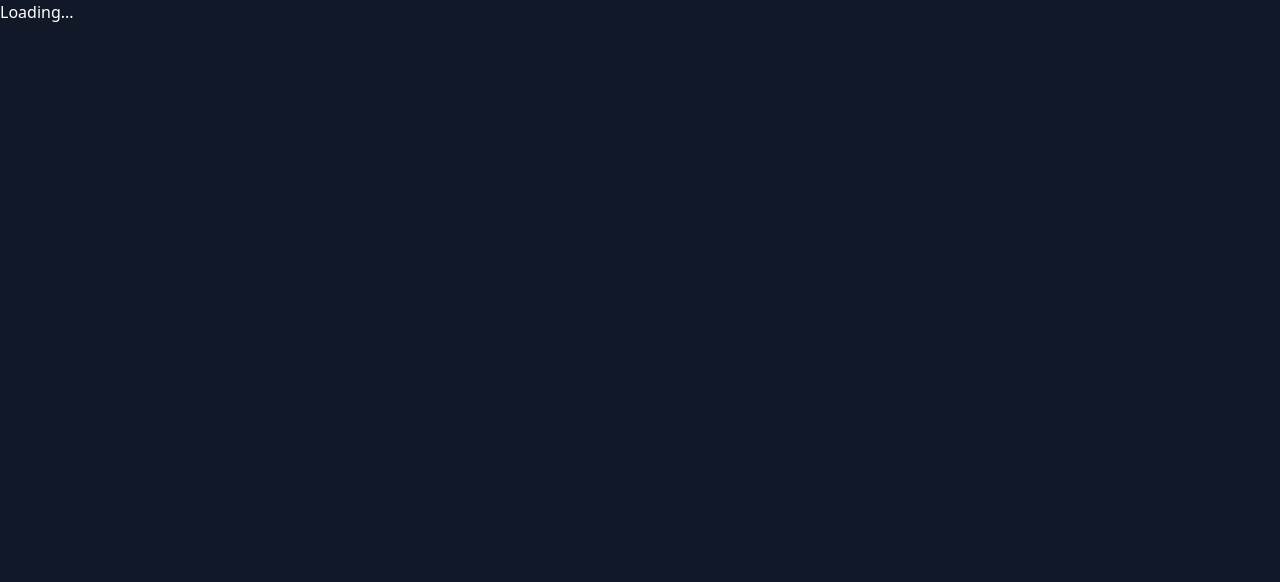
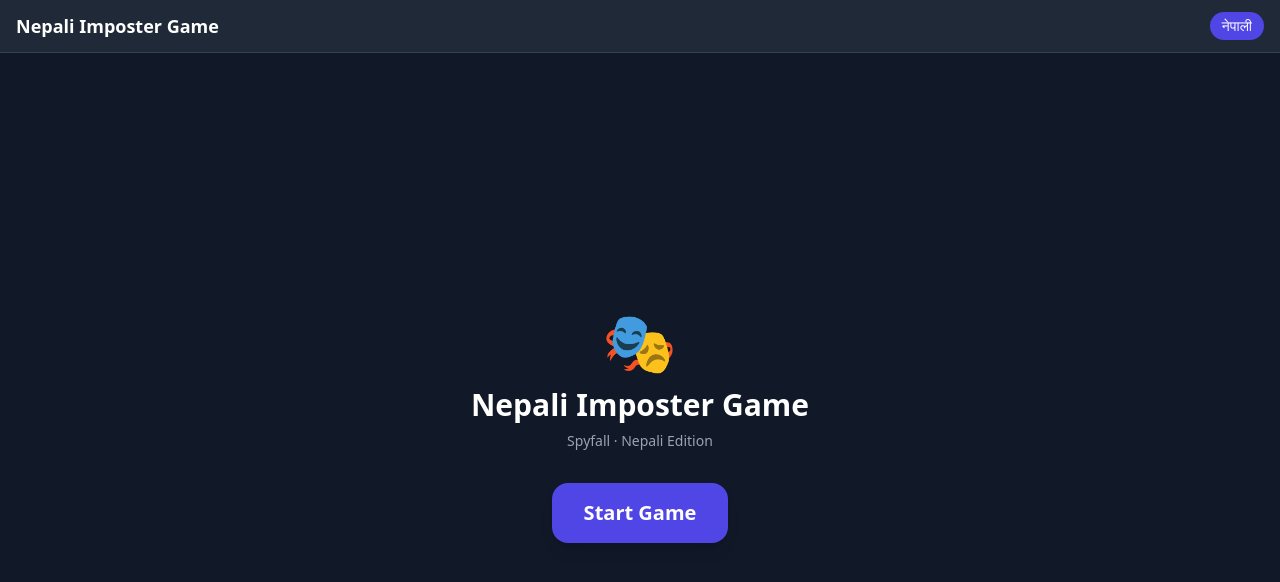
Before and after one commit to kshitizfrompali/nepali-imposter-game, a React (Vite) app: page / in a window 1280 px wide. Shown: the top 582 px of the page. Built offline with nearby package versions, Linux system fonts and the light colour scheme.

Commit message:
feat: add HomeScreen and wire up providers

```diff
--- a/src/App.tsx
+++ b/src/App.tsx
@@ -1,3 +1,25 @@
+import { AppProvider, useApp } from './context/AppContext'
+import { LanguageProvider } from './context/LanguageContext'
+import Header from './components/Header'
+import HomeScreen from './components/screens/HomeScreen'
+
+function ScreenRouter() {
+  const { state } = useApp()
+  if (state.screen === 'settings') return <div className="p-4 text-white">Settings coming soon...</div>
+  return <HomeScreen />
+}
+
 export default function App() {
-  return <div className="min-h-screen bg-gray-900 text-white">Loading...</div>
+  return (
+    <LanguageProvider>
+      <AppProvider>
+        <div className="min-h-screen bg-gray-900 flex flex-col">
+          <Header />
+          <main className="flex flex-col flex-1">
+            <ScreenRouter />
+          </main>
+        </div>
+      </AppProvider>
+    </LanguageProvider>
+  )
 }
--- /dev/null
+++ b/src/components/screens/HomeScreen.tsx
@@ -0,0 +1,23 @@
+import { useApp } from '../../context/AppContext'
+import { useLanguage } from '../../context/LanguageContext'
+
+export default function HomeScreen() {
+  const { goTo } = useApp()
+  const { t } = useLanguage()
+
+  return (
+    <div className="flex flex-col items-center justify-center flex-1 gap-8 px-4">
+      <div className="text-center">
+        <div className="text-6xl mb-4">🎭</div>
+        <h2 className="text-3xl font-bold text-white mb-2">{t.appTitle}</h2>
+        <p className="text-gray-400 text-sm">Spyfall · Nepali Edition</p>
+      </div>
+      <button
+        onClick={() => goTo('settings')}
+        className="px-8 py-4 text-xl font-bold rounded-2xl bg-indigo-600 hover:bg-indigo-500 text-white transition-colors shadow-lg"
+      >
+        {t.startGame}
+      </button>
+    </div>
+  )
+}
```
